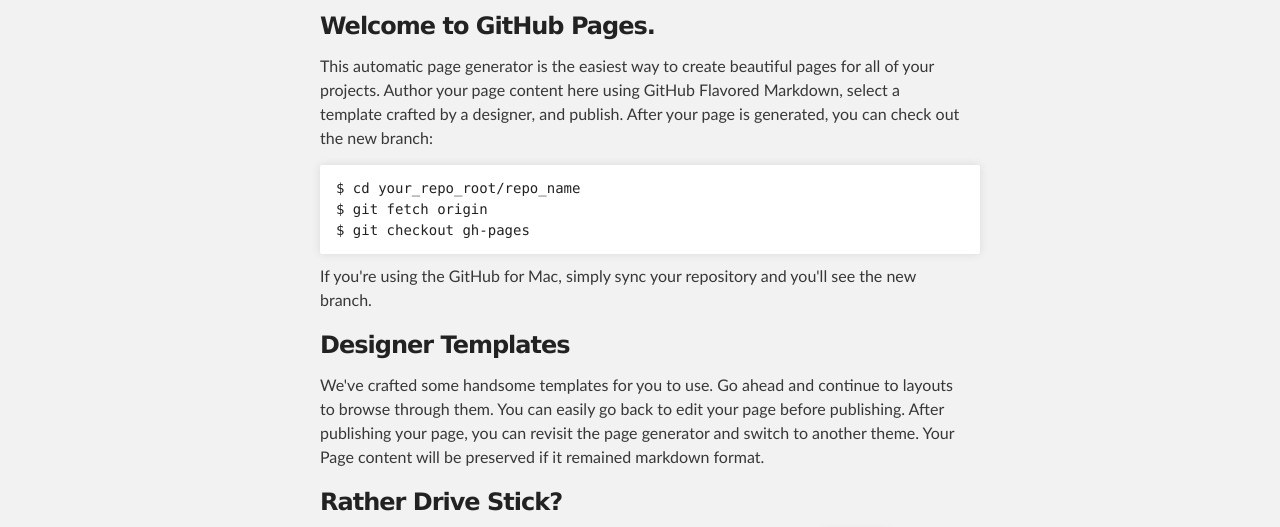
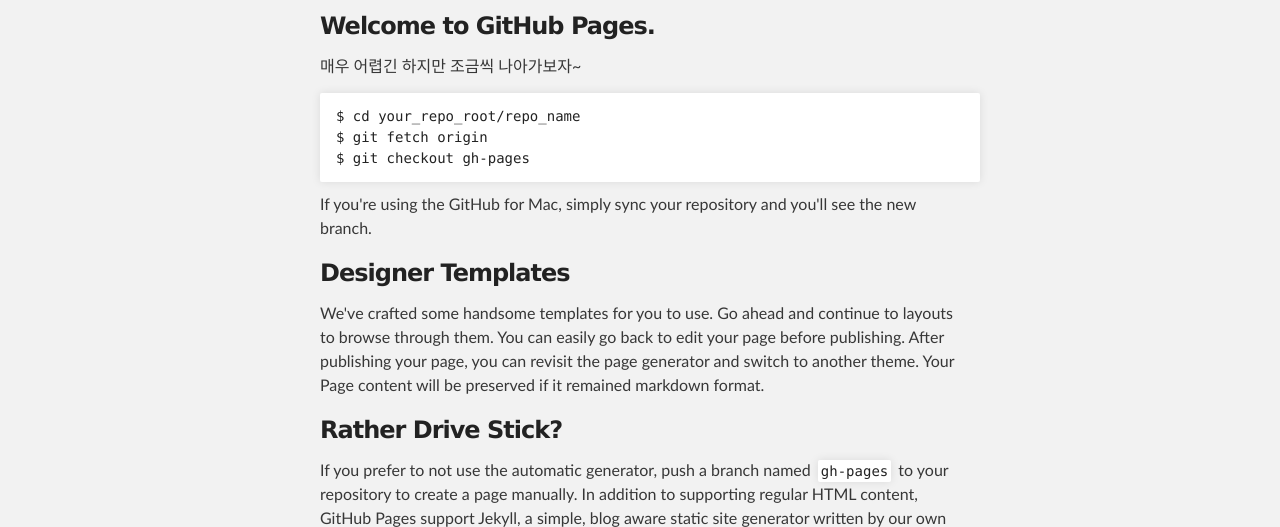
Before and after one commit to imkm/idesign, a plain HTML site: page index.html in a window 1280 px wide. Shown: the part 252-779 px from the top of the page. Drawn offline with Linux system fonts and the light colour scheme.

Commit message:
1차변
이런저런 이유로 수정함

```diff
--- a/index.html
+++ b/index.html
@@ -34,7 +34,7 @@
         <h3>
 <a name="welcome-to-github-pages" class="anchor" href="#welcome-to-github-pages"><span class="octicon octicon-link"></span></a>Welcome to GitHub Pages.</h3>
 
-<p>This automatic page generator is the easiest way to create beautiful pages for all of your projects. Author your page content here using GitHub Flavored Markdown, select a template crafted by a designer, and publish. After your page is generated, you can check out the new branch:</p>
+<p>매우 어렵긴 하지만 조금씩 나아가보자~</p>
 
 <pre><code>$ cd your_repo_root/repo_name
 $ git fetch origin
```
